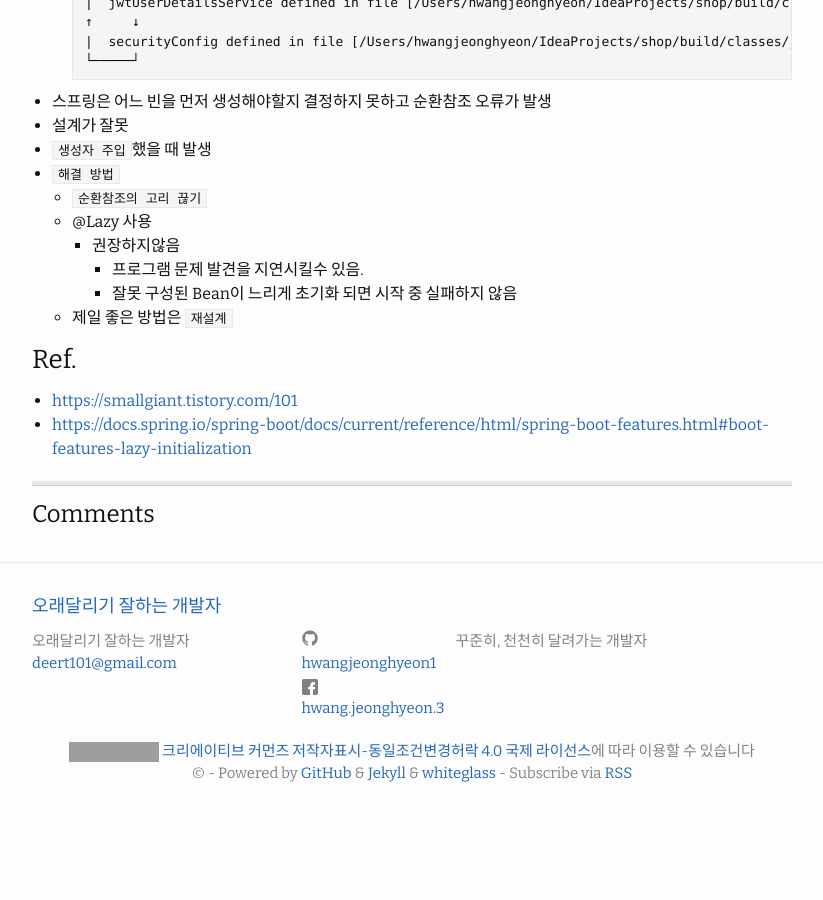
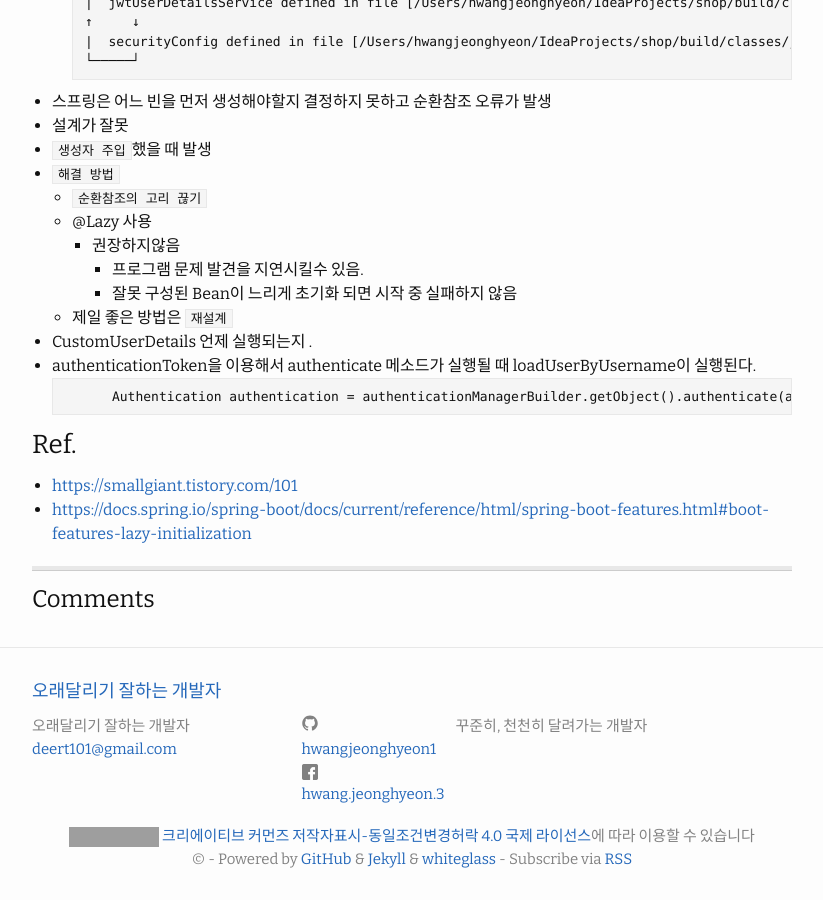
Before and after one commit to HWANGJEONGHYEON1/HWANGJEONGHYEON1.github.io, a Jekyll site: the page built from _posts/2021-05-09-Spring-Security&JWT 구현-3.md, in a window 1280 px wide and 900 px high, scrolled down 875 px. Shown: the whole window, without its empty margins (228-1051 px from the left). Built offline with Jekyll 4.4.1, drawn with Linux system fonts in a browser that asks for light colours; comment, search, counter and statistics services are not loaded; before the commit the page ends 1690 px from its top, so only the background shows below that; grey boxes are pictures that could not be loaded.

Commit message:
[refacor]CustomUserDetails 언제 실행되는지

````diff
--- a/_posts/2021-05-09-Spring-Security&JWT 구현-3.md
+++ b/_posts/2021-05-09-Spring-Security&JWT 구현-3.md
@@ -41,6 +41,12 @@ tags: [security, jwt]
             - 잘못 구성된 Bean이 느리게 초기화 되면 시작 중 실패하지 않음
     - 제일 좋은 방법은 `재설계`
 
+* CustomUserDetails 언제 실행되는지 .
+- authenticationToken을 이용해서 authenticate 메소드가 실행될 때 loadUserByUsername이 실행된다.
+```
+        Authentication authentication = authenticationManagerBuilder.getObject().authenticate(authenticationToken);
+```
+
 
 ### Ref.
 * <https://smallgiant.tistory.com/101>
````
